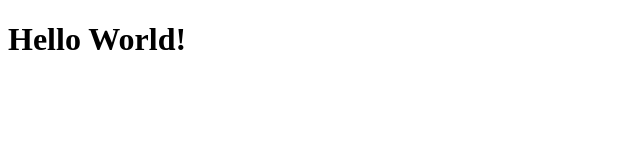
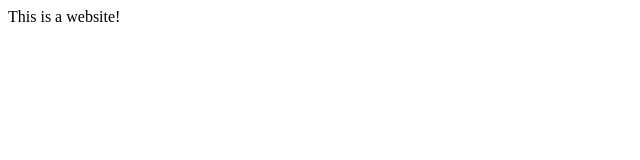
Before and after one commit to sfaruk2001/html-boilerplate, a plain HTML site: page index.html in a window 1280 px wide. Shown: the whole page, without its empty margins (0-640 px from the left). Drawn offline with Linux system fonts and the light colour scheme.

Commit message:
Assignment practice writing boilerplate

```diff
--- a/index.html
+++ b/index.html
@@ -2,9 +2,9 @@
 <html lang="en">
     <head>
         <meta charset="UTF-8">
-        <title>My First Webpage</title>
+        <title>My First Website</title>
     </head>
     <body>
-        <h1>Hello World!</h1>
+        This is a website!
     </body>
 </html>
```
